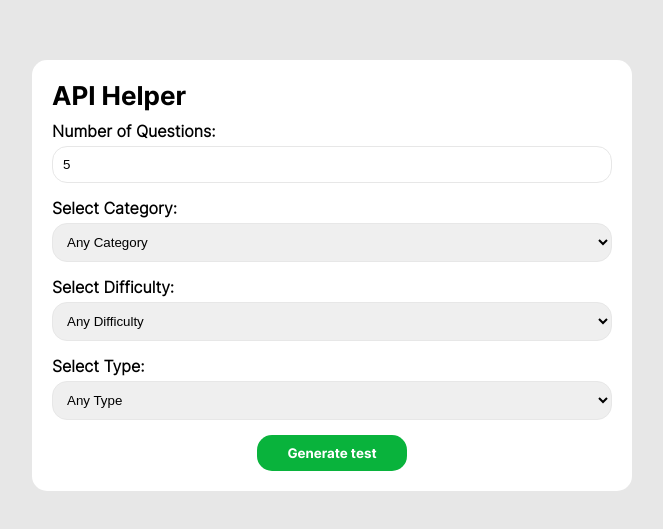
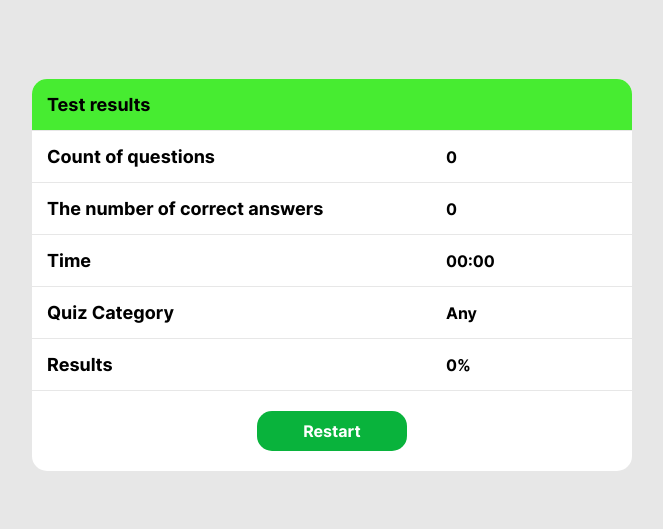
Before and after one commit to OtabekUmarov/Quiz, a plain HTML site: page index.html in a window 1280 px wide. Shown: the part 125-654 px from the top of the page, without its empty margins (308-971 px from the left). Drawn offline with Linux system fonts and the light colour scheme.

Commit message:
Quiz loyihasi yaratildi

```diff
--- a/app.js
+++ b/app.js
@@ -104,6 +104,11 @@ function show(array){
     i++
   });
 }
+let resBtn = document.querySelector('.result__btn')
+resBtn.addEventListener('click', ()=>{
+  result.classList.remove('active')
+  choose.classList.add('active')
+})
 
 function time(){
   setInterval(() => {
--- a/index.html
+++ b/index.html
@@ -12,7 +12,7 @@
 <body>
 
   <div class="wrap">
-    <div class="choose active">
+    <div class="choose ">
     <div class="choose__api">API Helper</div>
       <div class="choose__select">
         <p class="choose__title">Number of Questions:</p>
@@ -92,7 +92,7 @@
       <button class="quiz__check">Check</button>
     </div>
 
-    <div class="result ">
+    <div class="result active">
       <div class="result__item">
         <div class="result__title">Test results</div>
       </div>
@@ -128,6 +128,7 @@
           <span id="resFoiz">0%</span>
         </div>
       </div>
+      <div class="result__btn">Restart</div>
     </div>
   </div>
 
--- a/style.less
+++ b/style.less
@@ -136,6 +136,23 @@ body {
   border-top-right-radius: 15px;
   border-top-left-radius: 15px;
   overflow: hidden;
+  &__btn {
+    display: block;
+    width: 150px;
+    background-color: #09b33c;
+    padding: 10px;
+    font-family: 'i-b',serif;
+    color: #fff;
+    margin: auto;
+    border: 0;
+    border-radius: 15px;
+    transition: 0.3s;
+    text-align: center;
+    margin-top: 20px;
+    &:hover {
+      background-color: #057226;
+    }
+  }
   &__item {
     display: flex;
     align-items: center;
```
Also changed, not shown: style.css.
